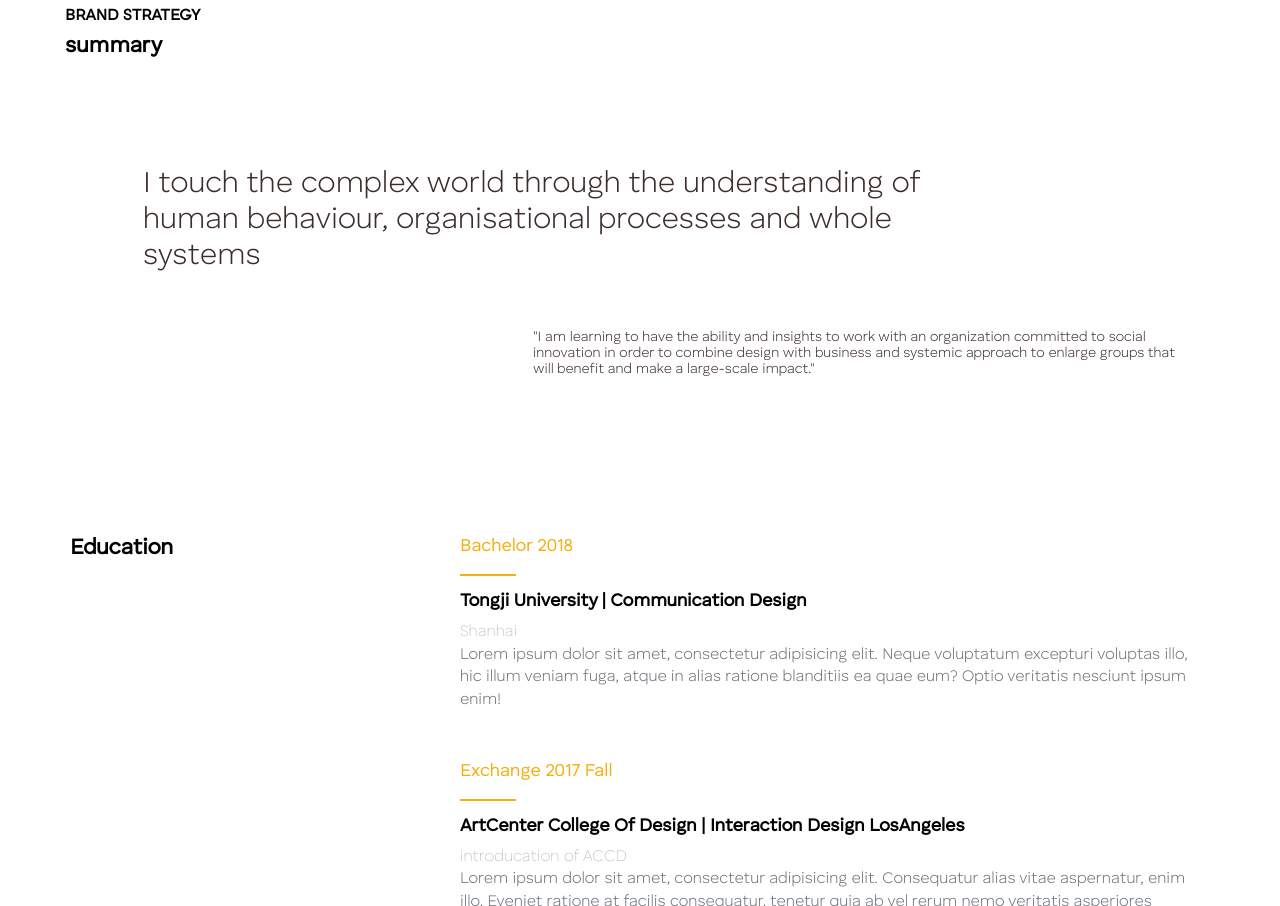
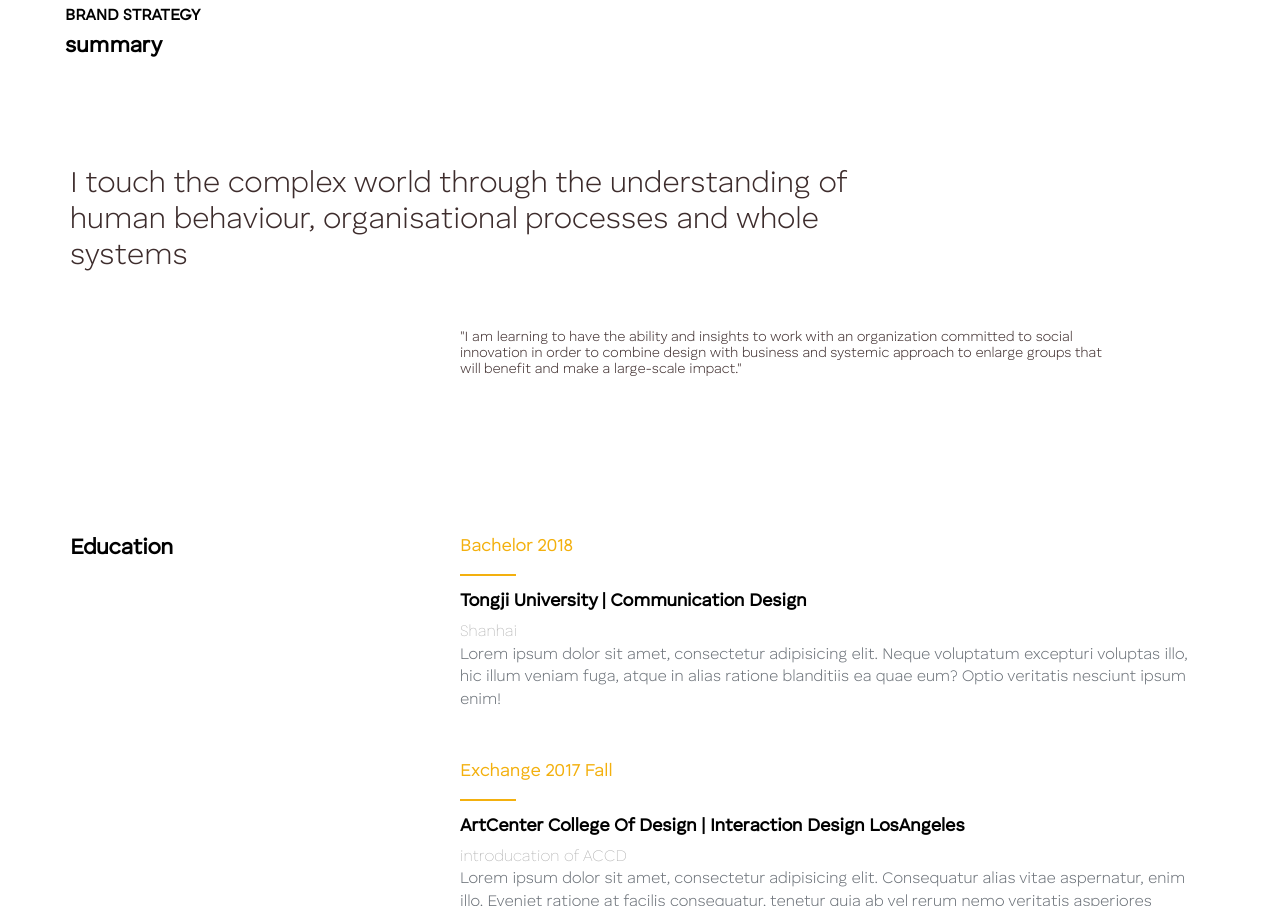
Before and after one commit to Hangie921/tammy, a plain HTML site: page index.html in a window 1280 px wide. Shown: the part 2225-3131 px from the top of the page. Drawn offline with nearby package versions, Linux system fonts and the light colour scheme.

```diff
--- a/css/index.css
+++ b/css/index.css
@@ -412,9 +412,6 @@
    about
 -------------------------------------------------------------------------------*/
 
-#about {
-  width: 80%;
-}
 
 .about {
   margin: auto;
```
